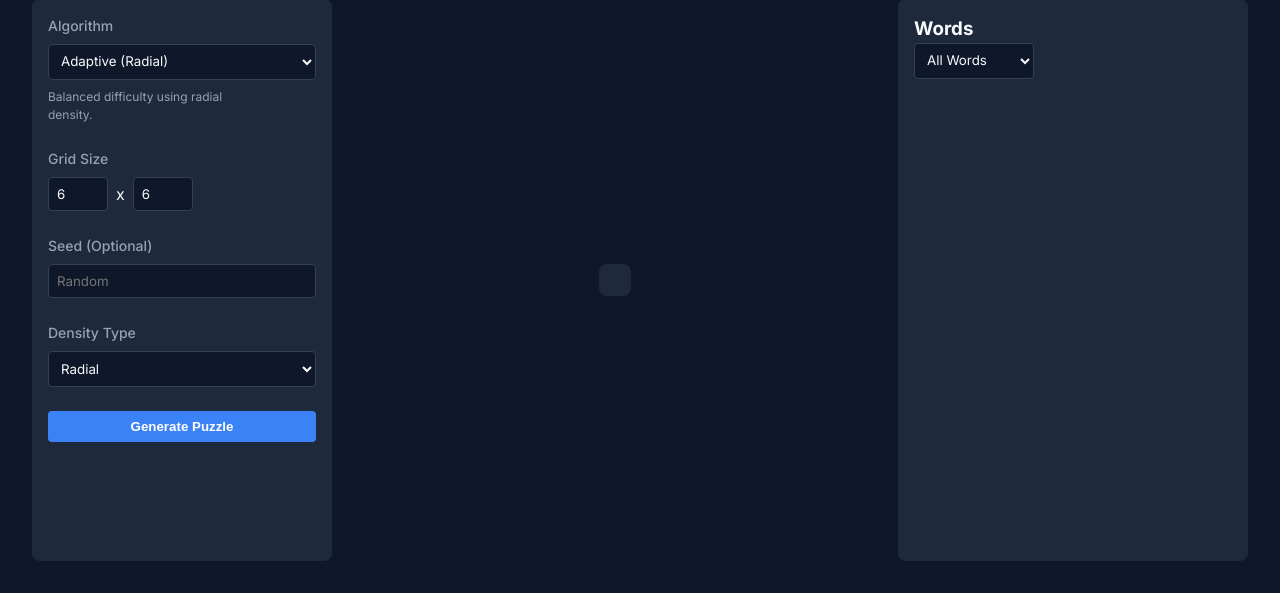
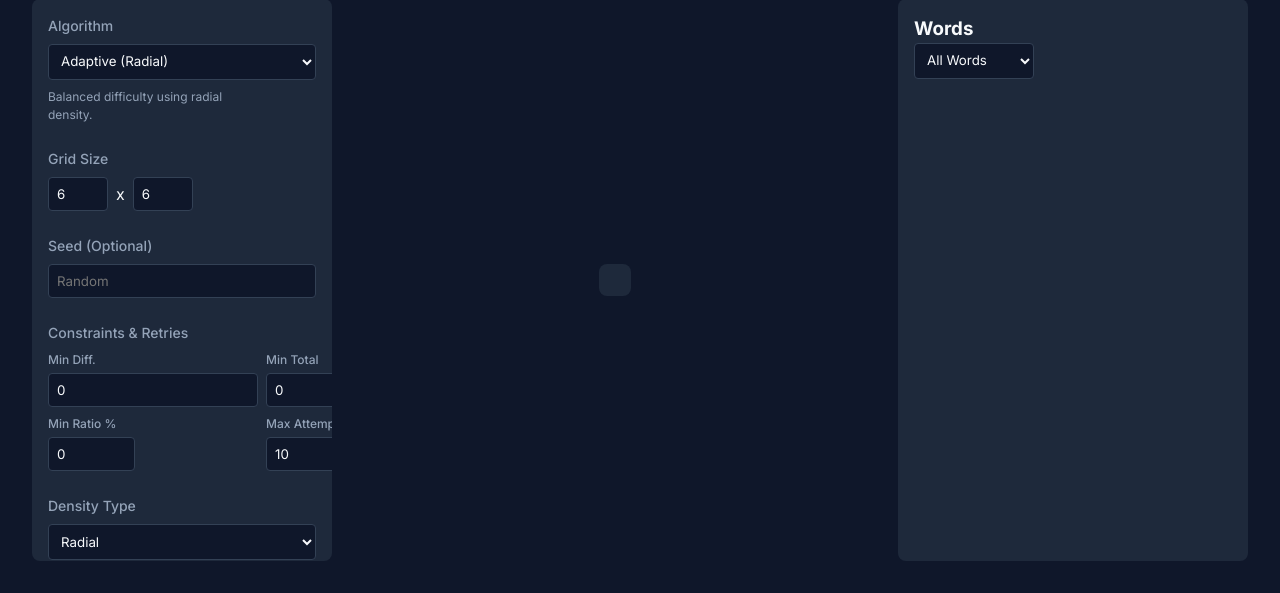
Before and after one commit to gewurztraminerrr-cloud/Morpheme, a Flask app: page / in a window 1280 px wide. Shown: the part 207-800 px from the top of the page. Run offline with Flask 3, Linux system fonts and the light colour scheme.

Commit message:
add filters

```diff
--- a/web/app.py
+++ b/web/app.py
@@ -53,29 +53,80 @@
 
         params = data.get('params', {})
 
+        min_diff = int(data.get('min_difficult', 0))
+        min_total = int(data.get('min_total', 0))
+        min_ratio = int(data.get('min_ratio', 0))
+        max_attempts = int(data.get('max_attempts', 10))
+
         if algo_id not in ALGORITHMS:
             return jsonify({'error': f'Unknown algorithm: {algo_id}'}), 400
 
         module = ALGORITHMS[algo_id]
 
-        # Normalize params based on algorithm
-        # This allows the frontend to send generic params and we map them here if needed
-        # For now, we pass them through
+        best_result = None
+        best_score = -1.0
 
-        result = module.generate_puzzle(
-            width=width,
-            height=height,
-            word_list_path=WORD_LIST_PATH,
-            difficult_list_path=DIFFICULT_LIST_PATH,
-            seed=seed,
-            params=params
-        )
+        current_seed = seed
 
-        # Convert sets to lists for JSON serialization
-        result['found_words'] = sorted(list(result['found_words']))
-        result['difficult_words'] = sorted(list(result['difficult_words']))
+        for attempt in range(max_attempts):
+            # If retrying and using a fixed seed, increment it to explore
+            if attempt > 0 and current_seed is not None:
+                current_seed += 1
 
-        return jsonify(result)
+            result = module.generate_puzzle(
+                width=width,
+                height=height,
+                word_list_path=WORD_LIST_PATH,
+                difficult_list_path=DIFFICULT_LIST_PATH,
+                seed=current_seed,
+                params=params
+            )
+
+            # Check constraints
+            found = result['found_words']
+            difficult = result['difficult_words']
+
+            c_total = len(found)
+            c_diff = len(difficult)
+
+            # Calculate 6+ ratio
+            # Convert to list if it's a set to iterate, though iterating set is fine
+            w6 = [w for w in found if len(w) >= 6]
+            d6 = [w for w in difficult if len(w) >= 6]
+            c_ratio = (len(d6) / len(w6) * 100) if w6 else 0
+
+            # Check satisfied
+            sat_diff = c_diff >= min_diff
+            sat_total = c_total >= min_total
+            sat_ratio = c_ratio >= min_ratio
+
+            if sat_diff and sat_total and sat_ratio:
+                # Success
+                result['found_words'] = sorted(list(found))
+                result['difficult_words'] = sorted(list(difficult))
+                result['attempts_taken'] = attempt + 1
+                return jsonify(result)
+
+            # Score for best effort (sum of completion percentages)
+            s_diff = min(1.0, c_diff / min_diff) if min_diff > 0 else 1.0
+            s_total = min(1.0, c_total / min_total) if min_total > 0 else 1.0
+            s_ratio = min(1.0, c_ratio / min_ratio) if min_ratio > 0 else 1.0
+
+            score = s_diff + s_total + s_ratio
+
+            if score > best_score:
+                best_score = score
+                best_result = result
+
+        # If loop finishes without perfect match, return best result
+        result = best_result
+        if result:
+            result['found_words'] = sorted(list(result['found_words']))
+            result['difficult_words'] = sorted(list(result['difficult_words']))
+            result['attempts_taken'] = max_attempts
+            return jsonify(result)
+
+        return jsonify({'error': 'Generation failed completely'}), 500
 
     except Exception as e:
         import traceback
--- a/web/static/css/style.css
+++ b/web/static/css/style.css
@@ -473,3 +473,16 @@
 .hidden {
     display: none !important;
 }
+
+.grid-2-col {
+    display: grid;
+    grid-template-columns: 1fr 1fr;
+    gap: 0.5rem;
+}
+
+.sub-label {
+    font-size: 0.75rem;
+    color: var(--text-muted);
+    display: block;
+    margin-bottom: 0.25rem;
+}
--- a/web/static/js/main.js
+++ b/web/static/js/main.js
@@ -160,6 +160,12 @@
             const seed = document.getElementById('seed-input').value;
             const algoId = algoSelect.value;
 
+            // New constraints
+            const minDifficult = parseInt(document.getElementById('min-difficult').value) || 0;
+            const minTotal = parseInt(document.getElementById('min-total').value) || 0;
+            const minRatio = parseInt(document.getElementById('min-ratio').value) || 0;
+            const maxAttempts = parseInt(document.getElementById('max-attempts').value) || 10;
+
             const params = {};
             if (algoId === 'hybrid') {
                 params.beam_width = parseInt(document.getElementById('param-beam-width').value);
@@ -188,6 +194,10 @@
                     width,
                     height,
                     seed: seed ? parseInt(seed) : null,
+                    min_difficult: minDifficult,
+                    min_total: minTotal,
+                    min_ratio: minRatio,
+                    max_attempts: maxAttempts,
                     params
                 })
             });
--- a/web/templates/index.html
+++ b/web/templates/index.html
@@ -75,6 +75,28 @@
                         <div class="control-group">
                             <label>Seed (Optional)</label>
                             <input type="number" id="seed-input" placeholder="Random">
+                        </div>
+
+                        <div class="control-group">
+                            <label>Constraints & Retries</label>
+                            <div class="grid-2-col">
+                                <div>
+                                    <label class="sub-label">Min Diff.</label>
+                                    <input type="number" id="min-difficult" value="0" min="0">
+                                </div>
+                                <div>
+                                    <label class="sub-label">Min Total</label>
+                                    <input type="number" id="min-total" value="0" min="0">
+                                </div>
+                                <div>
+                                    <label class="sub-label">Min Ratio %</label>
+                                    <input type="number" id="min-ratio" value="0" min="0" max="100">
+                                </div>
+                                <div>
+                                    <label class="sub-label">Max Attempts</label>
+                                    <input type="number" id="max-attempts" value="10" min="1" max="50">
+                                </div>
+                            </div>
                         </div>
 
                         <div id="algo-params" class="control-group"></div>
```
